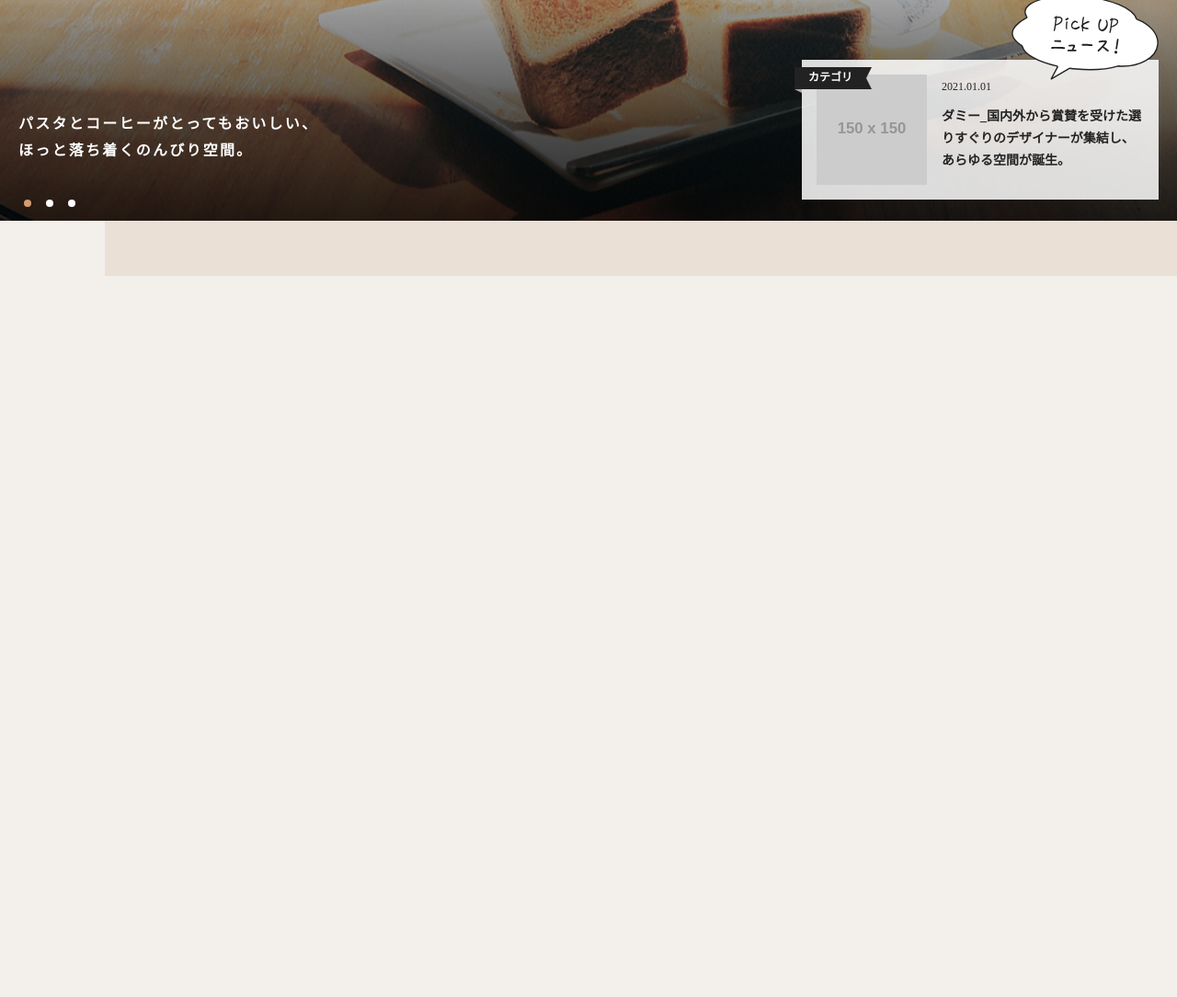
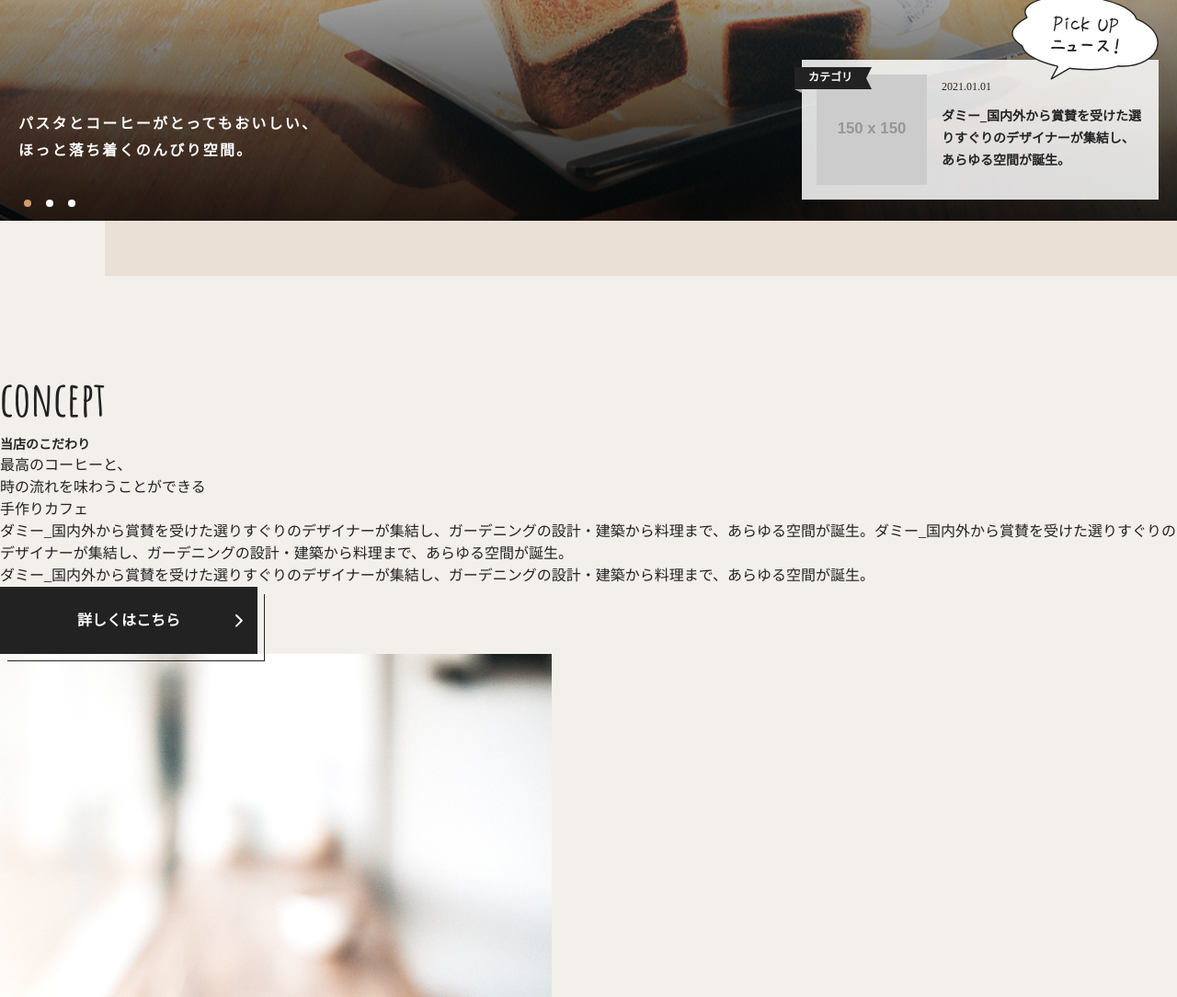
Before and after one commit to noriki7190/open-cafe, a plain HTML site: page index.html in a window 1280 px wide. Shown: the part 560-1644 px from the top of the page at 92% size. Before the commit the page ends 860 px from the top, so only its background shows below. Drawn offline with nearby package versions, Linux system fonts and the light colour scheme; placeholder pictures from the web are drawn by us; a web font is replaced by a local one.

Commit message:
コンセプト作成中

```diff
--- a/index.html
+++ b/index.html
@@ -162,6 +162,32 @@
           </article>
         </div>
       </div>
+
+      <!-- top-concept -->
+      <section class="section top-concept">
+        <div class="top-concept__container">
+          <div class="top-concept__contents">
+            <h2 class="section-title">
+              <span class="section-title__en">concept</span>
+              <span class="section-title__jp">当店のこだわり</span>
+            </h2>
+            <p class="top-concept__sub-title">最高のコーヒーと、<br>時の流れを味わうことができる<br>手作りカフェ</p>
+            <p class="top-concept__text">ダミー_国内外から賞賛を受けた選りすぐりのデザイナーが集結し、ガーデニングの設計・建築から料理まで、あらゆる空間が誕生。ダミー_国内外から賞賛を受けた選りすぐりのデザイナーが集結し、ガーデニングの設計・建築から料理まで、あらゆる空間が誕生。</p>
+            <p class="top-concept__text">ダミー_国内外から賞賛を受けた選りすぐりのデザイナーが集結し、ガーデニングの設計・建築から料理まで、あらゆる空間が誕生。</p>
+            <div class="top-concept__btn">
+              <a href="#" class="btn">詳しくはこちら
+              </a>
+            </div>
+          </div>
+          <div class="top-concept__img">
+            <picture>
+              <source media="(max-width: 767px)" srcset="images/img_concept_sp.jpg 1x, images/img_concept_sp@2x.jpg 2x">
+              <img src="images/img_concept.jpg" srcset="images/img_concept.jpg 1x, images/img_concept@2x.jpg 2x" alt=""
+                width="600" height="764">
+            </picture>
+          </div>
+        </div>
+      </section>
     </main>
 
     <footer class="footer"></footer>
--- a/sass/style.scss
+++ b/sass/style.scss
@@ -259,7 +259,101 @@ body {
   }
 }
 
+// concept
+.top-concept {
+  padding-top: 160px;
+}
+
+.top-concept__container {}
+
+.top-concept__contents {}
+
+.top-concept__sub-title {}
+
+.top-concept__text {}
+
+.top-concept__btn {}
+
+.top-concept__img {}
+
 // 共通パーツ
+
+// 見出し
+.section-title {
+  display: grid;
+}
+
+.section-title__en {
+  font-size: 52px;
+  line-height: calc(66 / 52);
+  font-family: $second-font;
+
+  @include mq('md') {
+    font-size: 40px;
+    line-height: calc(50 / 40);
+  }
+}
+
+.section-title__jp {
+  font-size: 14px;
+  line-height: calc(20 / 14);
+  font-weight: $bold;
+  margin-top: 8px;
+
+  @include mq('md') {
+    font-size: 12px;
+    line-height: calc(17 / 12);
+    margin-top: 4px;
+  }
+}
+
+// ボタン
+.btn {
+  display: inline-block;
+  width: 280px;
+  max-width: 100%;
+  padding: 25px 16px 24px;
+  color: $white;
+  background-color: $black;
+  text-align: center;
+  font-weight: $bold;
+  position: relative;
+  transition: .3s transform;
+
+  &::before {
+    content: '';
+    position: absolute;
+    top: 50%;
+    right: 16px;
+    transform: translateY(-50%);
+    background-image: url(../images/arrow-right.svg);
+    width: 8px;
+    height: 14px;
+  }
+
+  &::after {
+    content: '';
+    position: absolute;
+    bottom: -8px;
+    right: -8px;
+    width: 100%;
+    height: 100%;
+    border-right: 1px solid $black;
+    border-bottom: 1px solid $black;
+    transition: .3s transform;
+  }
+
+  &:hover {
+    opacity: 1;
+    transform: translate(8px, 8px);
+
+    &::after {
+      transform: translate(-8px, -8px);
+    }
+  }
+}
+
+// カテゴリ
 .cat {
   display: inline-block;
   font-size: 12px;
```
Also changed, not shown: css/style.css, css/style.min.css.
